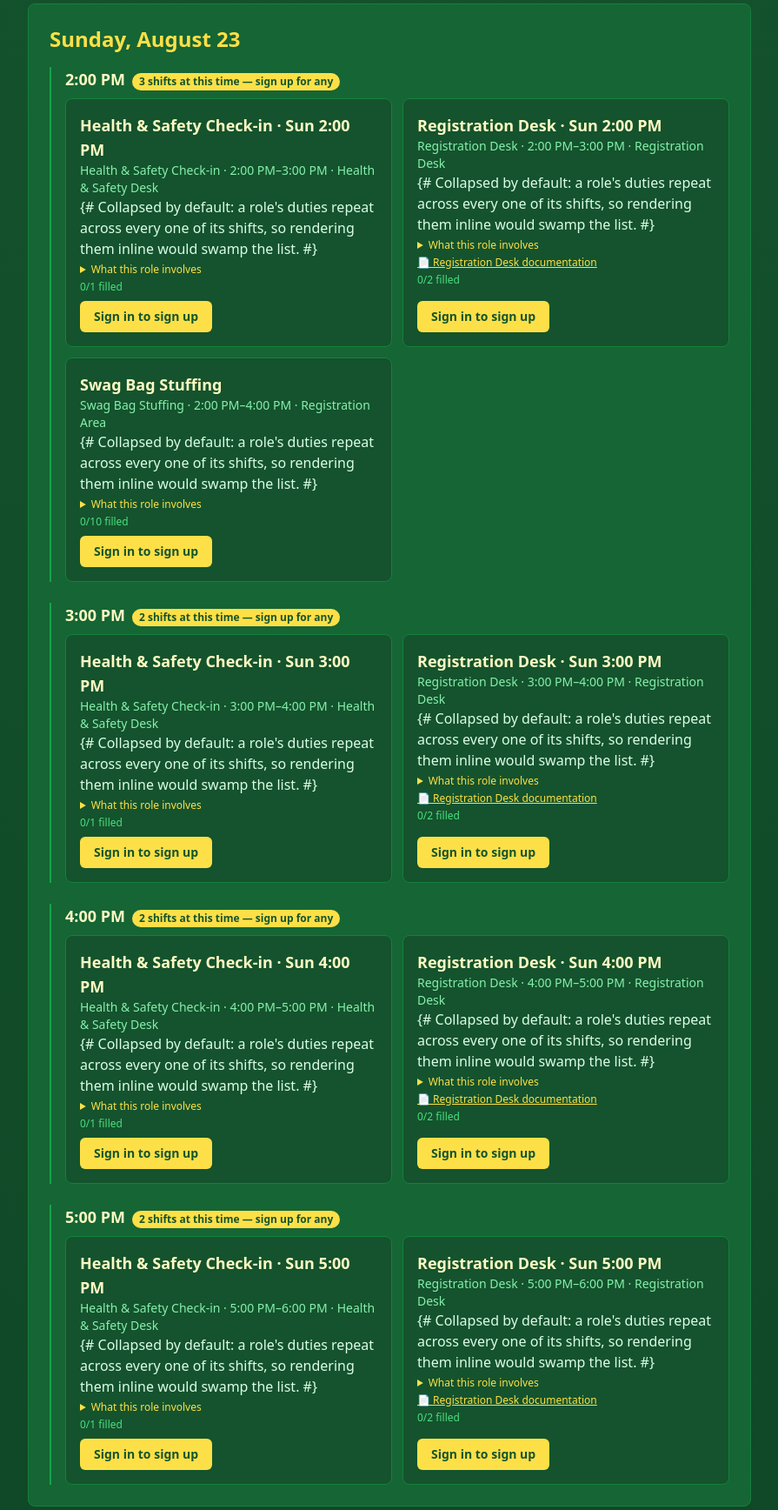
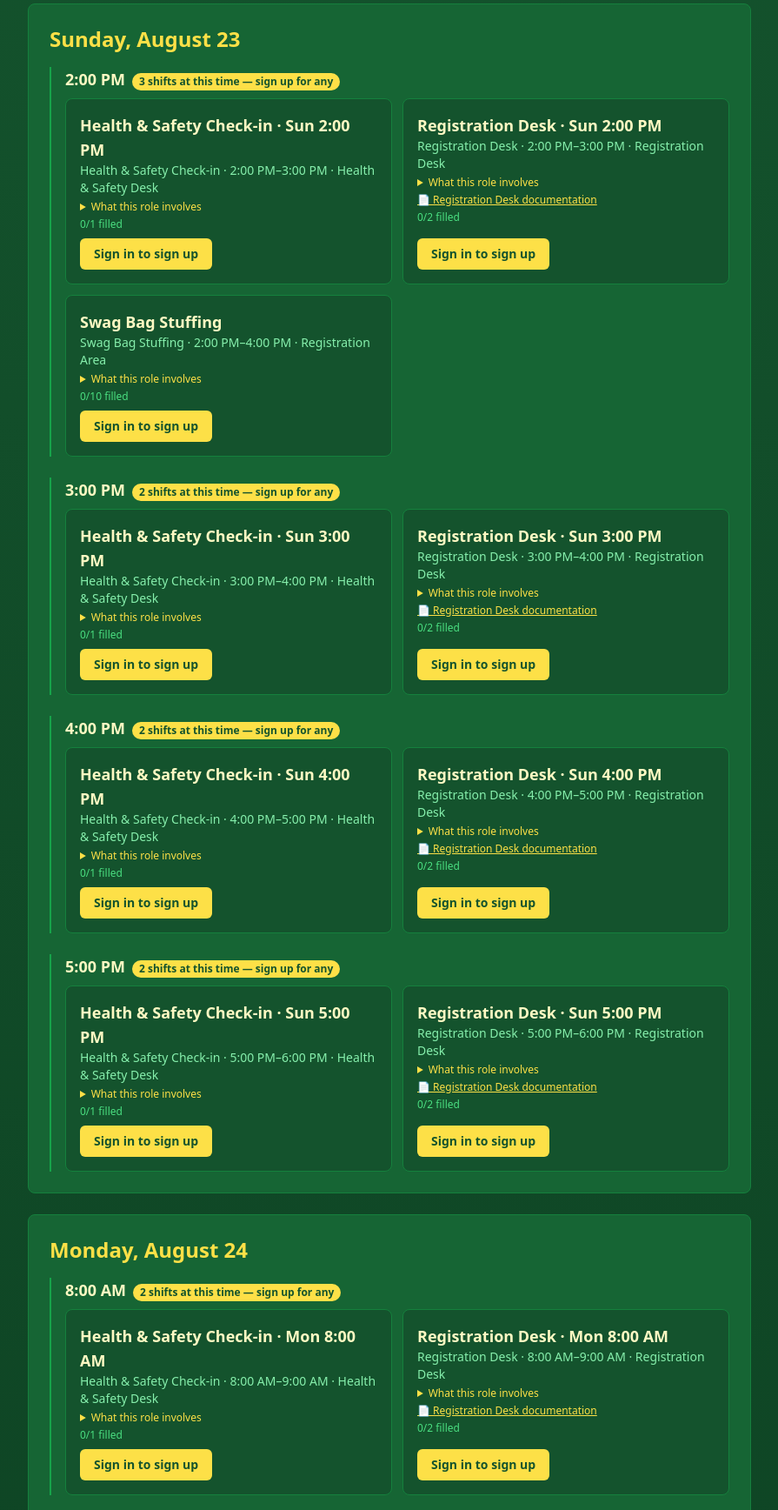
Before and after one commit to djangocon/djangoconus-automation, a Django app: page /volunteers/ in a window 1280 px wide. Shown: the part 309-2045 px from the top of the page at 87% size, without its empty margins (192-1087 px from the left). Run offline with Django 4.2, Linux system fonts and the light colour scheme; data comes from the database, SQL or seed files in the repository; data that the repository does not hold is empty; parts of the project's set-up code (start-up, migrations or seed data) failed here and were passed over; some libraries are stand-ins or nearby versions.

Commit message:
:bug: Use {% comment %} blocks for multi-line template comments (#132)
Django's {# #} is single-line only, so the multi-line comments in
shift_list.html and _sales_chart.html were not parsed as comments at
all — their text rendered literally to users.

Converts those two, plus the single-line one in ticket_link.html for
consistency with the project standard.

Fixes #131

```diff
--- a/templates/tickets/email/ticket_link.html
+++ b/templates/tickets/email/ticket_link.html
@@ -6,7 +6,9 @@
         <meta name="color-scheme" content="light">
         <title>Your DjangoCon US online conference link</title>
     </head>
-    {# Table layout and inline styles throughout: Outlook and Gmail strip <style> blocks and ignore flex/grid. #}
+    {% comment %}
+        Table layout and inline styles throughout: Outlook and Gmail strip <style> blocks and ignore flex/grid.
+    {% endcomment %}
     <body style="margin:0; padding:0; background-color:#f4f6f5; font-family:-apple-system,BlinkMacSystemFont,'Segoe UI',Helvetica,Arial,sans-serif; color:#20303c;">
         <div style="display:none; max-height:0; overflow:hidden; opacity:0;">
             {% if is_reissue %}
--- a/volunteers/templates/volunteers/shift_list.html
+++ b/volunteers/templates/volunteers/shift_list.html
@@ -122,8 +122,10 @@
                                                 </p>
                                             {% endfor %}
                                             {% if shift.role.description %}
-                                                {# Collapsed by default: a role's duties repeat across every one of its
-                                                   shifts, so rendering them inline would swamp the list. #}
+                                                {% comment %}
+                                                    Collapsed by default: a role's duties repeat across every one of its
+                                                    shifts, so rendering them inline would swamp the list.
+                                                {% endcomment %}
                                                 <details class="mt-1 text-xs">
                                                     <summary class="cursor-pointer text-yellow-300 select-none">What this role involves</summary>
                                                     <p class="mt-1 text-sm whitespace-pre-line text-green-200">{{ shift.role.description }}</p>
```
Also changed, not shown: templates/titowebhooks/_sales_chart.html (+5 -3 lines).
